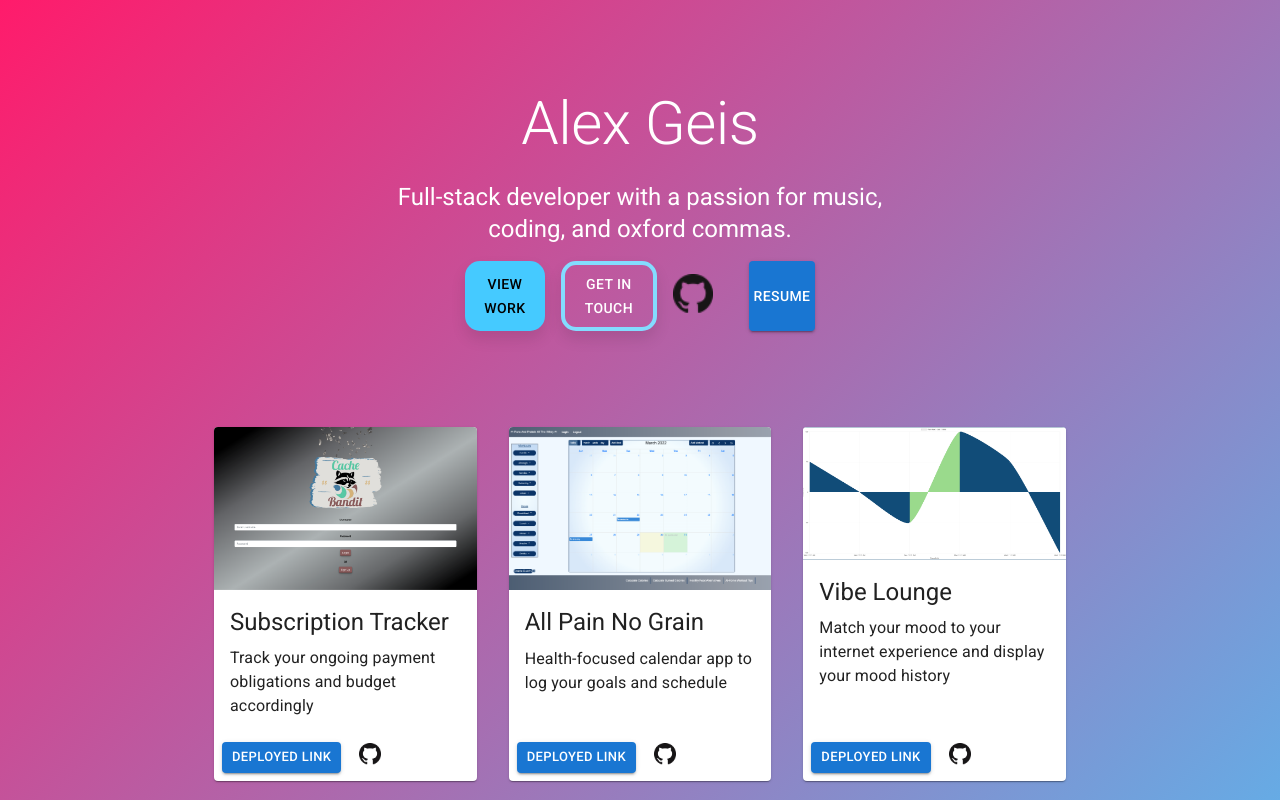
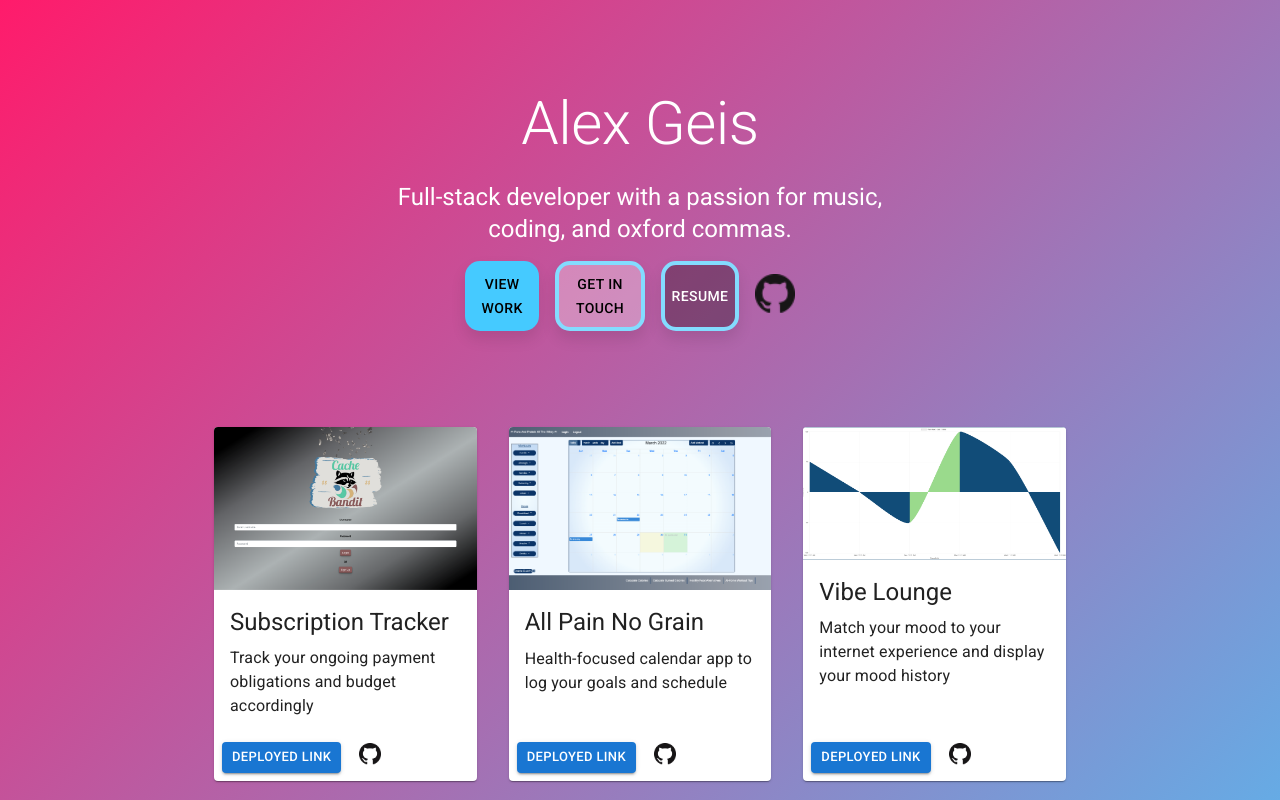
Before and after one commit to alexgeis/React-Portfolio-2, a React (Create React App) app in the folder client/: page / in a window 1280 px wide. Shown: the top 800 px of the page. Built offline with nearby package versions, Linux system fonts and the light colour scheme.

Commit message:
update hero button styling

```diff
--- a/client/src/components/Hero.css
+++ b/client/src/components/Hero.css
@@ -12,10 +12,10 @@ background-color: #83dcff;
 /* border: "2px white solid" */
 
             }
-#touchLink:hover{
+/* #touchLink:hover{
 
     color: black
-                }
+                } */
 
 #touchButton {
     border: 2px #83dcff solid;
@@ -25,9 +25,18 @@ background-color: #83dcff;
 
 #touchButton:hover{
     background-color: #45caff;
+}
+
+#resumeButton {
+    border: 2px #83dcff solid;
+    box-shadow: 0px 8px 15px rgba(0, 0, 0, 0.1);
+    transition: background-color .5s;
+}
+#resumeButton:hover {
+    background-color: #45caff;
     border: 5px #83dcff solid;
-color: black;
-                }
+    color: black;
+}
 
 a.gitHero {
 	transition: all .2s ease-in-out;
--- a/client/src/components/Hero.js
+++ b/client/src/components/Hero.js
@@ -30,6 +30,9 @@ export default function Hero(props) {
           pt: 11,
           pb: 4,
         }}
+        // xs={12}
+        // sm={6}
+        // md={4}
       >
         <Container maxWidth="sm">
           <Typography
@@ -82,14 +85,36 @@ export default function Hero(props) {
                 borderRadius: "15px",
                 borderWidth: "4px",
                 cursor: "pointer",
+                backgroundColor: "rgba(255, 255, 255, 0.30)",
               }}
             >
               <a
                 id="touchLink"
                 href="#contact"
-                style={{ color: "white", textDecoration: "none" }}
+                style={{ color: "black", textDecoration: "none" }}
               >
                 Get In Touch
+              </a>
+            </Button>
+            <Button
+              id="resumeButton"
+              variant="contained"
+              style={{
+                borderWidth: "4px",
+                borderRadius: "15px",
+                backgroundColor: "rgba(0, 0, 0, 0.30)",
+                cursor: "pointer",
+                padding: "0 20px",
+              }}
+            >
+              <a
+                id="resumeLink"
+                href="https://pdfhost.io/v/4GsvwgaSl_Alex_Geis_Resume"
+                style={{ textDecoration: "none", color: "white" }}
+                target="_blank"
+                rel="noreferrer"
+              >
+                Resume
               </a>
             </Button>
             <a
@@ -111,25 +136,6 @@ export default function Hero(props) {
                 }}
               />
             </a>
-            <Button
-              id="resumeButton"
-              variant="contained"
-              //   style={{
-              //     borderRadius: "15px",
-              //     backgroundColor: "black",
-              //     cursor: "pointer",
-              //   }}
-            >
-              <a
-                id="resumeLink"
-                href="https://pdfhost.io/v/4GsvwgaSl_Alex_Geis_Resume"
-                style={{ textDecoration: "none", color: "white" }}
-                target="_blank"
-                rel="noreferrer"
-              >
-                Resume
-              </a>
-            </Button>
           </Stack>
         </Container>
       </Box>
```
